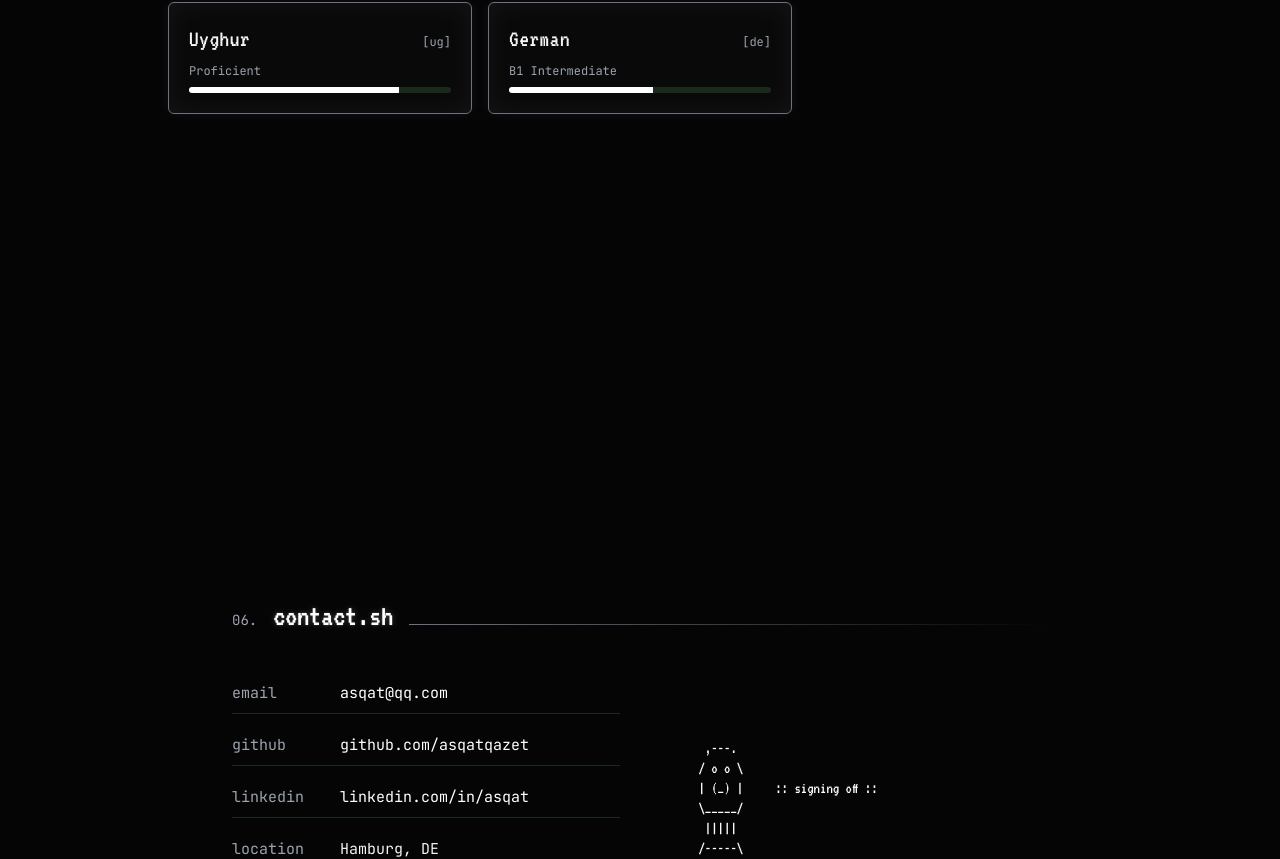
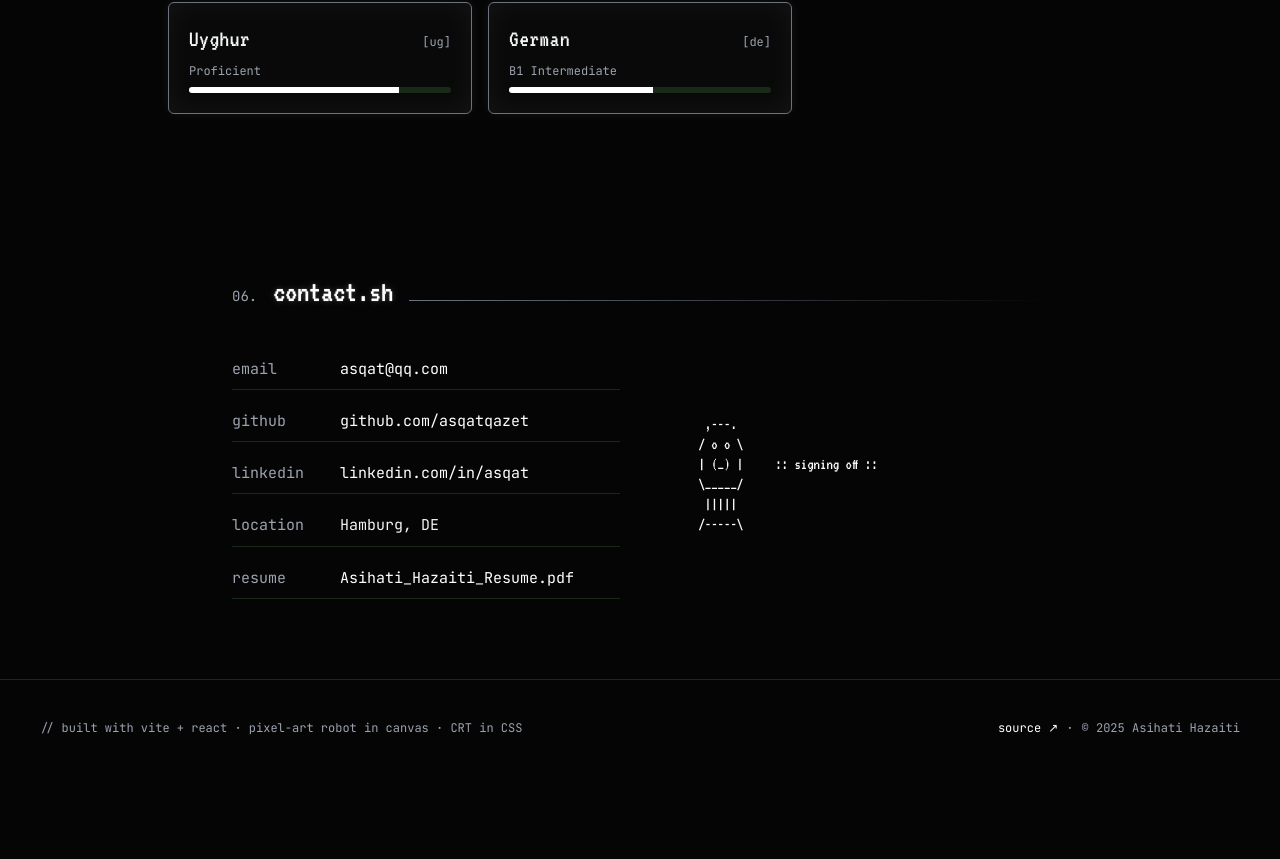
Before and after one commit to asqatqazet/asqatqazet.github.io, a React (Vite) app: page / in a window 1280 px wide. Shown: the part 5925-6784 px from the top of the page. After the commit the page ends 6701 px from the top, so only its background shows below. Built offline with nearby package versions, Linux system fonts and the light colour scheme; no server answers.

Commit message:
UI tweak: remove min-h-screen from Languages and Contact

```diff
--- a/src/sections/Contact.jsx
+++ b/src/sections/Contact.jsx
@@ -10,7 +10,7 @@ const SIG = `       ,---.
 
 export default function Contact() {
   return (
-    <section id="contact" className="min-h-screen w-full snap-start px-4 sm:px-10 py-20 max-w-4xl mx-auto">
+    <section id="contact" className="w-full snap-start px-4 sm:px-10 py-20 max-w-4xl mx-auto">
       <SectionHeader tag="06" title="contact.sh" />
       <div className="grid grid-cols-1 md:grid-cols-2 gap-10 items-center">
         <div className="space-y-3 font-mono">
--- a/src/sections/Languages.jsx
+++ b/src/sections/Languages.jsx
@@ -10,7 +10,7 @@ const LEVELS = {
 
 export default function Languages() {
   return (
-    <section id="langs" className="min-h-screen w-full snap-start px-4 sm:px-10 py-20 max-w-5xl mx-auto">
+    <section id="langs" className="w-full snap-start px-4 sm:px-10 py-20 max-w-5xl mx-auto">
       <SectionHeader tag="05" title="languages.cfg" />
       <div className="grid grid-cols-1 sm:grid-cols-2 lg:grid-cols-3 gap-4">
         {profile.languages.map((l) => {
```
